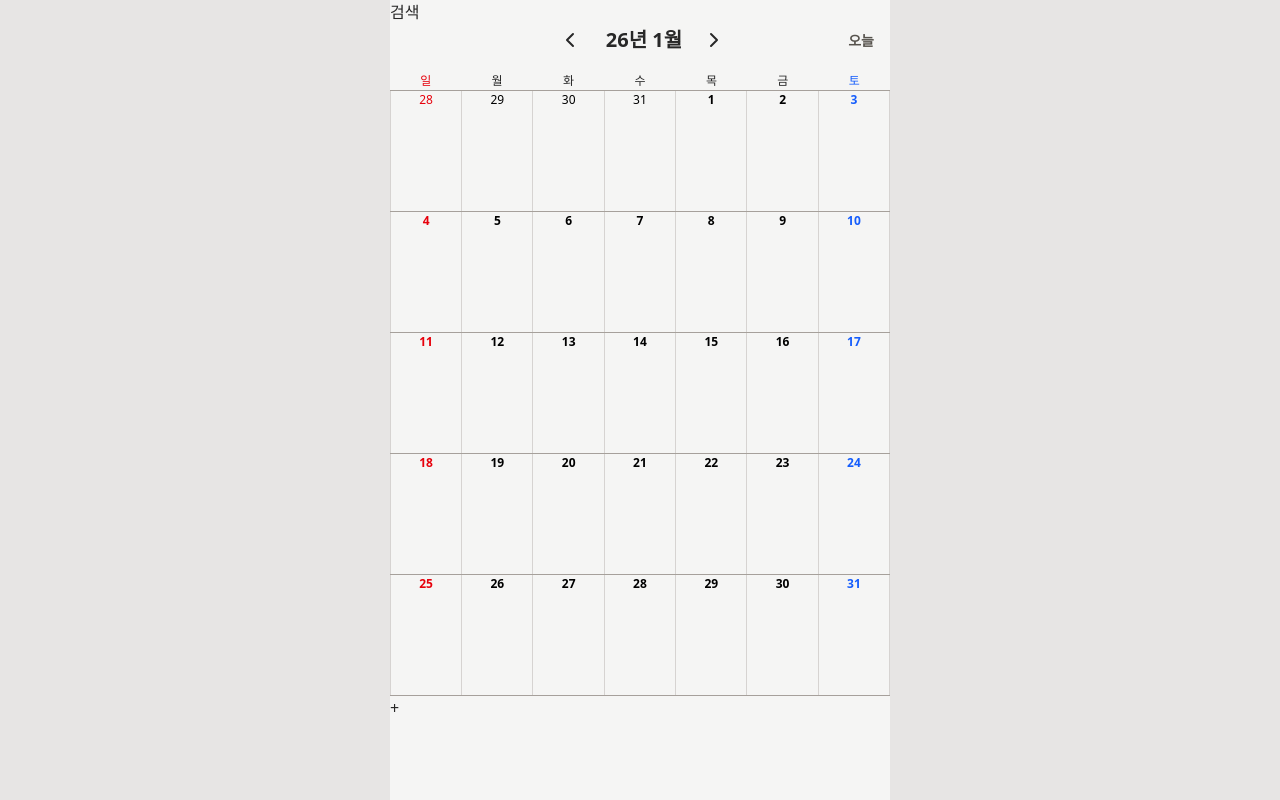
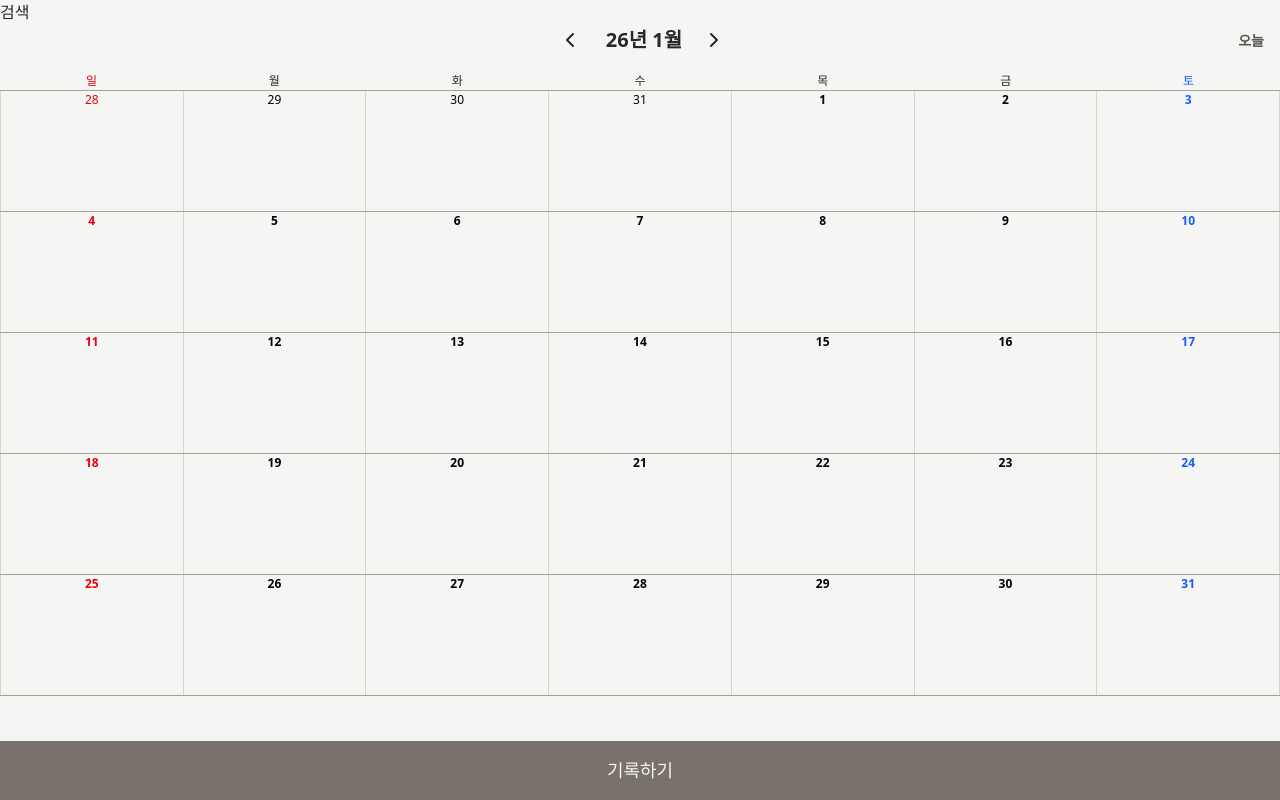
Before and after one commit to iioo3356/diary, a React (Vite) app: page /main in a window 1280 px wide. Built offline with nearby package versions, Linux system fonts and the light colour scheme.

Commit message:
feat: 기록하기 버튼 추가

```diff
--- a/index.html
+++ b/index.html
@@ -1,9 +1,12 @@
-<!DOCTYPE html>
+<!doctype html>
 <html lang="en">
   <head>
     <meta charset="UTF-8" />
     <link rel="icon" type="image/svg+xml" href="/vite.svg" />
-    <meta name="viewport" content="width=device-width, initial-scale=1.0" />
+    <meta
+      name="viewport"
+      content="width=device-width, initial-scale=1.0, maximum-scale=1.0, user-scalable=no"
+    />
     <link href="/src/style.css" rel="stylesheet" />
     <title>diary</title>
   </head>
--- /dev/null
+++ b/src/components/Button.tsx
@@ -0,0 +1,21 @@
+import clsx from "clsx";
+
+type ButtonProps = React.ButtonHTMLAttributes<HTMLButtonElement>;
+
+const Button = ({ className, children, ...rest }: ButtonProps) => {
+  return (
+    <button
+      className={clsx(
+        "bg-stone-500 hover:bg-stone-600 active:bg-stone-600",
+        "p-[16px]",
+        "text-center text-stone-100 text-[18px]",
+        className,
+      )}
+      {...rest}
+    >
+      {children}
+    </button>
+  );
+};
+
+export default Button;
--- a/src/index.css
+++ b/src/index.css
@@ -8,10 +8,6 @@
 
 body {
   margin: 0;
-  display: flex;
-  place-items: center;
-  min-width: 320px;
-  min-height: 100vh;
   color: #282828;
 }
 
@@ -20,5 +16,6 @@ body {
   a {
     all: unset;
     cursor: pointer;
+    box-sizing: border-box;
   }
 }
--- a/src/routes/__root.tsx
+++ b/src/routes/__root.tsx
@@ -1,4 +1,6 @@
 import { createRootRoute, Outlet } from "@tanstack/react-router";
+
+import { MAX_SCREEN_WIDTH } from "../utils/style-utils";
 
 export const Route = createRootRoute({
   component: RootComponent,
@@ -7,7 +9,9 @@ export const Route = createRootRoute({
 function RootComponent() {
   return (
     <div className="bg-stone-200 w-screen">
-      <div className="w-full max-w-[500px] mx-auto min-h-screen bg-stone-100">
+      <div
+        className={`w-full max-w-[${MAX_SCREEN_WIDTH}] mx-auto min-h-screen bg-stone-100`}
+      >
         <Outlet />
       </div>
     </div>
--- a/src/routes/main.tsx
+++ b/src/routes/main.tsx
@@ -1,6 +1,9 @@
 import { createFileRoute } from "@tanstack/react-router";
+import clsx from "clsx";
 
+import Button from "../components/Button";
 import { Calendar } from "../components/Calendar";
+import { MAX_SCREEN_WIDTH } from "../utils/style-utils";
 
 export const Route = createFileRoute("/main")({
   component: RouteComponent,
@@ -8,10 +11,14 @@ export const Route = createFileRoute("/main")({
 
 function RouteComponent() {
   return (
-    <div>
+    <div className="relative pb-[60px]">
       <div>검색</div>
       <Calendar />
-      <div>+</div>
+      <Button
+        className={clsx(`fixed bottom-0 w-full max-w-[${MAX_SCREEN_WIDTH}]`)}
+      >
+        기록하기
+      </Button>
     </div>
   );
 }
--- /dev/null
+++ b/src/utils/style-utils.ts
@@ -0,0 +1 @@
+export const MAX_SCREEN_WIDTH = "500px";
```
